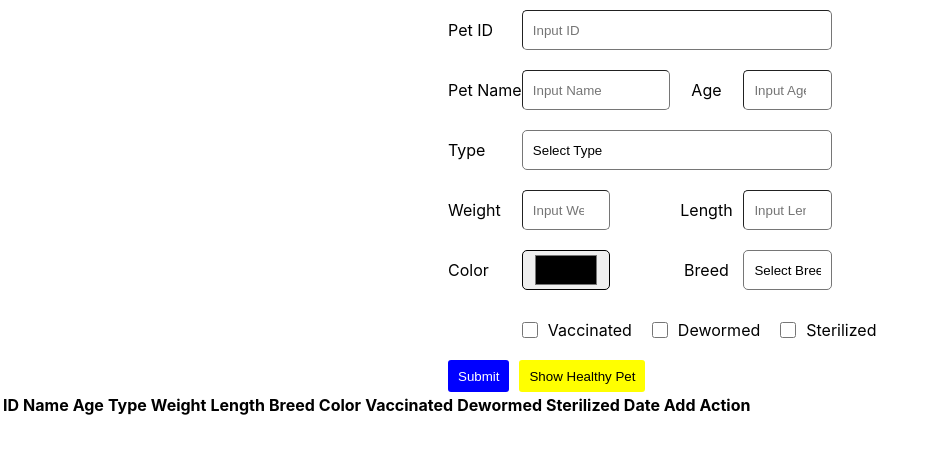
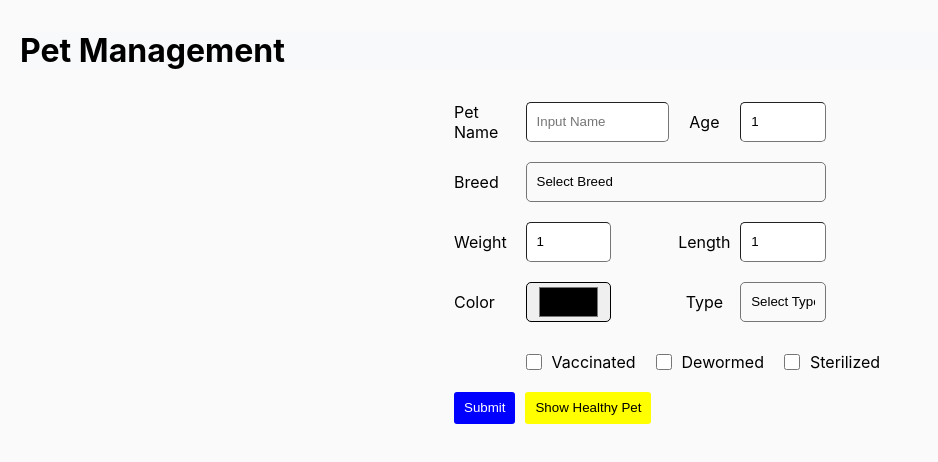
Before and after one commit to Minh1997123/pet_management_frontend, a React (Create React App) app: page / in a window 1280 px wide. Shown: the top 462 px of the page, without its empty margins (0-938 px from the left). Built offline with nearby package versions, Linux system fonts and the light colour scheme.

Commit message:
add list , style list ,add function in form

```diff
--- a/src/Page/HomePage/HomePage.module.css
+++ b/src/Page/HomePage/HomePage.module.css
@@ -0,0 +1,11 @@
+.home__container {
+  padding: 10px 20px;
+  background-color: #fafafa;
+  min-height: 100vh;
+}
+.home__container header {
+  background-color: #f8f9fa;
+}
+.home__container__list {
+  padding: 0 10%;
+}
--- a/src/Page/HomePage/HomePage.tsx
+++ b/src/Page/HomePage/HomePage.tsx
@@ -1,11 +1,24 @@
+import { useSelector } from "react-redux";
 import Form from "../../component/Form/Form";
 import List from "../../component/List/List";
+import { typeReduxState } from "../../store/type";
+import style from "./HomePage.module.css";
 const FormPage = function () {
+  const listPets = useSelector((state: typeReduxState) => state.listPet);
   return (
-    <>
+    <div className={style.home__container}>
+      <header>
+        <h1>Pet Management</h1>
+      </header>
       <Form></Form>
-      <List></List>
-    </>
+      {listPets.length ? (
+        <div className={style.home__container__list}>
+          <List></List>
+        </div>
+      ) : (
+        []
+      )}
+    </div>
   );
 };
 
--- a/src/component/Form/Form.tsx
+++ b/src/component/Form/Form.tsx
@@ -1,23 +1,73 @@
 import FormInputItem, { typeInput } from "./FormItem/FormInputItem";
+import { useDispatch } from "react-redux";
+import { addPet } from "../../store/slice";
 import style from "./Form.module.css";
+import { typePet } from "../../store/type";
+
 const Form = function () {
+  const dispatch = useDispatch();
+  // ham validate form
+  const valiDateHandler = function (petInfo: typePet) {
+    let key: keyof typePet;
+    for (key in petInfo) {
+      if (key === "sterilized" || key === "dewormed" || key === "vaccinated") {
+        continue;
+      }
+      if (!petInfo[key]) {
+        if (key === "type") {
+          alert("Please select Type!");
+        } else if (key === "breed") {
+          alert("Please select Breed!");
+        } else {
+          alert(`Please input for ${key}`);
+        }
+        return false;
+      }
+      console.log("dsfsdf");
+      const isCheckAge = petInfo.age < 1 && petInfo.age > 15;
+      const isCheckWeight = petInfo.weight < 1 && petInfo.weight > 15;
+      const isCheckLength = petInfo.length < 1 && petInfo.length > 100;
+      if (isCheckAge) {
+        alert(`Age must be between 1 and 15!`);
+      }
+      if (isCheckLength) {
+        alert(`Length must be between 1 and 100!`);
+      }
+      if (isCheckWeight) {
+        alert(`Weight must be between 1 and 15!`);
+      }
+    }
+  };
+  // ham them thong tin pet vao danh sach
+  const addPetHandler = function (petInfo: typePet) {
+    console.log(valiDateHandler(petInfo));
+    dispatch(addPet(petInfo));
+  };
+
+  // lay gia thong tin tu form va them vao danh sach
   const submitHandler: (event: any) => void = function (event) {
     event.preventDefault();
     const fd = new FormData(event.target);
     const data = Object.fromEntries(fd.entries());
-    console.log(data);
+    const newData = {
+      id: Math.random().toString(),
+      name: String(data.name),
+      age: Number(data.age),
+      weight: Number(data.weight),
+      length: Number(data.length),
+      breed: String(data.breed),
+      type: String(data.type),
+      color: String(data.color),
+      vaccinated: fd.has("vaccinated"),
+      dewormed: fd.has("dewormed"),
+      sterilized: fd.has("sterilized"),
+      dateAdd: new Date().toISOString(),
+    };
+    addPetHandler(newData);
+    event.target.reset();
   };
   return (
     <form className={style.form} onSubmit={submitHandler}>
-      <div className={`${style.input__item} ${style["input--full"]}`}>
-        <FormInputItem
-          id="id"
-          key="id"
-          type={typeInput.text}
-          label="Pet ID"
-          placeholder="Input ID"
-        ></FormInputItem>
-      </div>
       <div className={`${style.input__item} ${style["label--last"]}`}>
         <FormInputItem
           id="name"
@@ -32,6 +82,8 @@ const Form = function () {
           type={typeInput.number}
           label="Age"
           placeholder="Input Age"
+          defaultValue={1}
+          max={15}
         ></FormInputItem>
       </div>
       <div className={`${style.input__item} ${style["input--full"]}`}>
@@ -39,9 +91,9 @@ const Form = function () {
           id="type"
           key="type"
           type={typeInput.select}
-          label="Type"
-          placeholder="Select type"
-          option={["Golden Retriever", "Chihuahua", "Munchkin", "Abyssinian"]}
+          label="Breed"
+          placeholder="Input Breed"
+          option={["Dog", "Cat"]}
         ></FormInputItem>
       </div>
       <div
@@ -53,6 +105,8 @@ const Form = function () {
           type={typeInput.number}
           label="Weight"
           placeholder="Input Weight"
+          max={15}
+          defaultValue={1}
         ></FormInputItem>
         <FormInputItem
           id="length"
@@ -60,6 +114,8 @@ const Form = function () {
           type={typeInput.number}
           label="Length"
           placeholder="Input Length"
+          max={100}
+          defaultValue={1}
         ></FormInputItem>
       </div>
       <div
@@ -76,9 +132,9 @@ const Form = function () {
           id="breed"
           key="breed"
           type={typeInput.select}
-          label="Breed"
-          placeholder="Input Breed"
-          option={["Dog", "Cat"]}
+          label="Type"
+          placeholder="Select type"
+          option={["Golden Retriever", "Chihuahua", "Munchkin", "Abyssinian"]}
         ></FormInputItem>
       </div>
       <div className={style.checkbox}>
--- a/src/component/Form/FormItem/FormInputItem.tsx
+++ b/src/component/Form/FormItem/FormInputItem.tsx
@@ -11,6 +11,8 @@ type propsType = {
   label: string;
   placeholder: string;
   option?: string[];
+  max?: number;
+  defaultValue?: number | string;
 };
 const FormInputItem = function (props: propsType): React.JSX.Element {
   return (
@@ -19,8 +21,13 @@ const FormInputItem = function (props: propsType): React.JSX.Element {
         {props.label}
       </label>
       {props.type === "select" ? (
-        <select id={props.id} className={style.item} required>
-          <option>Select {props.label}</option>
+        <select
+          id={props.id}
+          name={props.id}
+          className={style.item}
+          // required
+        >
+          <option value={""}>Select {props.label}</option>
           {props.option?.map((item) => {
             return (
               <option value={item} key={item}>
@@ -36,8 +43,10 @@ const FormInputItem = function (props: propsType): React.JSX.Element {
           id={props.id}
           name={props.id}
           placeholder={props.placeholder}
-          min={0}
-          required
+          min={1}
+          max={props.max}
+          defaultValue={props.defaultValue}
+          // required
         />
       )}
     </>
--- a/src/component/List/List.module.css
+++ b/src/component/List/List.module.css
@@ -0,0 +1,8 @@
+.list {
+  border-collapse: collapse;
+  width: 100%;
+}
+.list__head {
+  border-bottom: 2px solid #212529;
+  height: 3rem;
+}
--- a/src/component/List/List.tsx
+++ b/src/component/List/List.tsx
@@ -1,8 +1,13 @@
+import style from "./List.module.css";
+import { useSelector } from "react-redux";
 import ListItem from "./ListItem/ListItem";
+import { typeReduxState } from "../../store/type";
+
 const List = function () {
+  const listPets = useSelector((state: typeReduxState) => state.listPet);
   return (
-    <table>
-      <thead>
+    <table className={style.list}>
+      <thead className={style.list__head}>
         <tr>
           <th>ID</th>
           <th>Name</th>
@@ -19,7 +24,46 @@ const List = function () {
           <th>Action</th>
         </tr>
       </thead>
-      {/* <ListItem ></ListItem> */}
+      <tbody className={style.list__body}>
+        {listPets.map(
+          (
+            {
+              id,
+              name,
+              age,
+              type,
+              weight,
+              length,
+              breed,
+              color,
+              vaccinated,
+              dewormed,
+              sterilized,
+              dateAdd,
+            },
+            index
+          ) => {
+            return (
+              <ListItem
+                key={id}
+                id={id}
+                name={name}
+                age={age}
+                type={type}
+                weight={weight}
+                length={length}
+                breed={breed}
+                color={color}
+                vaccinated={vaccinated}
+                dewormed={dewormed}
+                sterilized={sterilized}
+                dateAdd={dateAdd}
+                index={index}
+              ></ListItem>
+            );
+          }
+        )}
+      </tbody>
     </table>
   );
 };
--- a/src/component/List/ListItem/ListItem.module.css
+++ b/src/component/List/ListItem/ListItem.module.css
@@ -0,0 +1,40 @@
+.list__item {
+  height: 4rem;
+  border-bottom: 1px solid #e7eaed;
+}
+.list__item--gray {
+  background-color: #ededed;
+}
+.list__item td {
+  text-align: center;
+  vertical-align: middle;
+}
+.item--square {
+  height: 1.2rem;
+  aspect-ratio: 0.7;
+  margin: auto;
+}
+.circle {
+  height: 1rem;
+  aspect-ratio: 1;
+  border-radius: 50%;
+  font-size: 0.5rem;
+  color: white;
+  display: flex;
+  justify-content: center;
+  align-items: center;
+  margin: auto;
+}
+.circle--red {
+  background-color: red;
+}
+.circle--green {
+  background-color: green;
+}
+.button--delete {
+  background-color: red;
+  height: 2rem;
+  color: white;
+  border: none;
+  border-radius: 5px;
+}
--- a/src/index.css
+++ b/src/index.css
@@ -6,7 +6,9 @@ body {
   -webkit-font-smoothing: antialiased;
   -moz-osx-font-smoothing: grayscale;
 }
-
+* {
+  box-sizing: border-box;
+}
 code {
   font-family: source-code-pro, Menlo, Monaco, Consolas, "Courier New",
     monospace;
--- a/src/store/slice.ts
+++ b/src/store/slice.ts
@@ -29,5 +29,5 @@ const listPetSlice = createSlice({
   },
 });
 
-export const {} = listPetSlice.actions;
+export const { addPet } = listPetSlice.actions;
 export default listPetSlice.reducer;
--- /dev/null
+++ b/src/store/type.ts
@@ -0,0 +1,20 @@
+export type typeFormInputItemProps = {};
+
+export type typePet = {
+  id: string;
+  name: string;
+  age: number;
+  type: string;
+  weight: number;
+  length: number;
+  breed: string;
+  color: string;
+  vaccinated: boolean;
+  dewormed: boolean;
+  sterilized: boolean;
+  dateAdd: string;
+};
+
+export type typeReduxState = {
+  listPet: typePet[];
+};
```
Also changed, not shown: src/component/List/ListItem/ListItem.tsx (+49 -23 lines).
